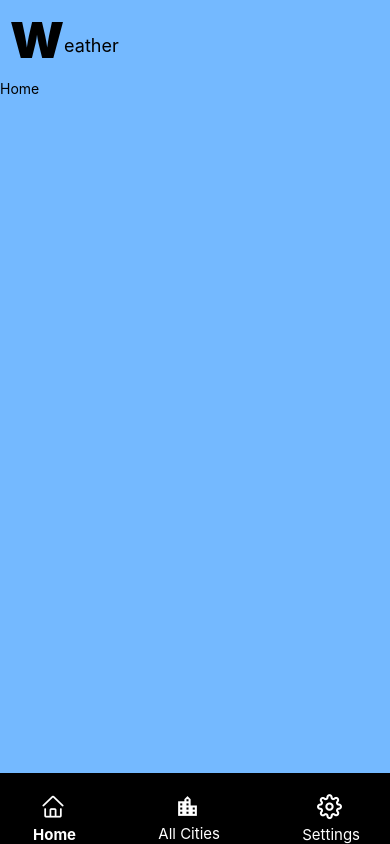
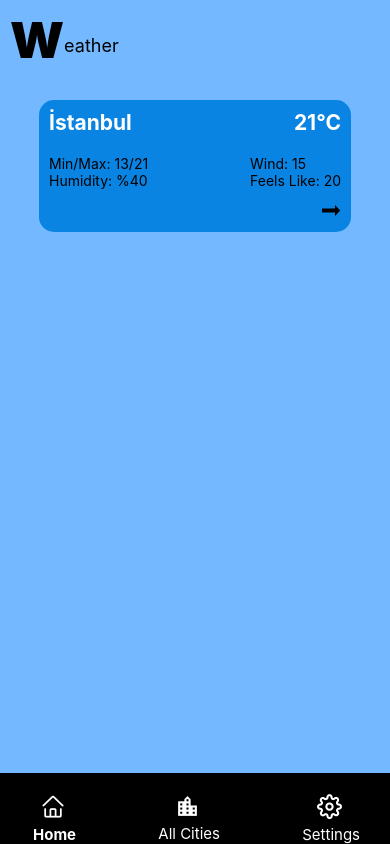
Before and after one commit to yakupkalayci/weatherApp-ReactNative, a React Native app: screen / in a window 390 px wide. Built offline with nearby package versions, Linux system fonts and the light colour scheme; grey boxes are pictures that could not be loaded.

Commit message:
design weatherCard component

```diff
--- /dev/null
+++ b/src/assets/styles/home.style.ts
@@ -0,0 +1,8 @@
+import { StyleSheet } from "react-native";
+
+export default StyleSheet.create({
+    container: {
+        alignItems: 'center',
+        paddingBottom: 150
+    }
+});
--- /dev/null
+++ b/src/assets/styles/weatherCard.style.ts
@@ -0,0 +1,29 @@
+import { StyleSheet } from "react-native";
+
+export default StyleSheet.create({
+    container: {
+        width: '80%',
+        backgroundColor: '#0984e3',
+        borderRadius: 15,
+        padding: 10,
+        marginVertical: 20
+    },
+    firstRow: {
+        flexDirection: 'row',
+        justifyContent: 'space-between'
+    },
+    secondRow: {
+        flexDirection: 'row',
+        justifyContent: 'space-between',
+        marginTop: 20,
+    },
+    bigText: {
+        fontSize: 21,
+        fontWeight: 'bold',
+        color: '#fff'
+    },
+    details: {
+        alignSelf: 'flex-end',
+        paddingTop: 10
+    }
+});
--- /dev/null
+++ b/src/components/weather-card/WeatherCard.tsx
@@ -0,0 +1,49 @@
+import { Button, Text, TouchableOpacity, View, Image } from 'react-native';
+import Icon from 'react-native-vector-icons/Entypo'
+
+import styles from '../../assets/styles/weatherCard.style';
+
+interface IWeatherCardProps {
+    city: string;
+    temp: number;
+    minTemp: number;
+    maxTemp: number;
+    humidity: number;
+    wind: number;
+    feelsLike: number;
+}
+
+function WeatherCard(props:IWeatherCardProps):JSX.Element {
+
+    // destruct props
+    const { city, temp, minTemp, maxTemp, humidity, wind, feelsLike } = props;
+
+    return (
+        <View style={styles.container}>
+            <View style={styles.firstRow}>
+                <Text style={styles.bigText}>{city}</Text>
+                <View >
+                    <Image source={{uri: 'http://openweathermap.org/img/wn/02d@2x.png'}}/>
+                    <Text style={styles.bigText}>{temp}&deg;C</Text>
+                </View>
+            </View>
+            <View style={styles.secondRow}>
+                <View>
+                    <Text>Min/Max: {minTemp}/{maxTemp}</Text>
+                    <Text>Humidity: %{humidity}</Text>
+                </View>
+                <View>
+                    <Text>Wind: {wind}</Text>
+                    <Text>Feels Like: {feelsLike}</Text>
+                </View>
+            </View>
+            <View>
+                <TouchableOpacity style={styles.details}>
+                    <Icon name='arrow-long-right' size={20}  />
+                </TouchableOpacity>
+            </View>
+        </View>
+    )
+}
+
+export default WeatherCard;
--- a/src/layout/Layout.tsx
+++ b/src/layout/Layout.tsx
@@ -6,7 +6,7 @@ import Footer from "./footer/Footer"
 import styles from '../assets/styles/layout.style';
 
 interface ILayoutProps {
-    children: ReactElement
+    children: ReactElement;
 }
 
 function Layout(props:ILayoutProps):JSX.Element {
--- a/src/screens/home/Home.tsx
+++ b/src/screens/home/Home.tsx
@@ -1,10 +1,13 @@
-import { View, Text } from "react-native";
+import { View, Text, ScrollView } from "react-native";
+import WeatherCard from "../../components/weather-card/WeatherCard";
+
+import styles from '../../assets/styles/home.style';
 
 function Home():JSX.Element {
     return (
-        <View>
-            <Text>Home</Text>
-        </View>
+        <ScrollView contentContainerStyle={styles.container}>
+            <WeatherCard city="İstanbul" temp={21} humidity={40} minTemp={13} maxTemp={21} wind={15} feelsLike={20} />
+        </ScrollView>
     )
 }
 
```
